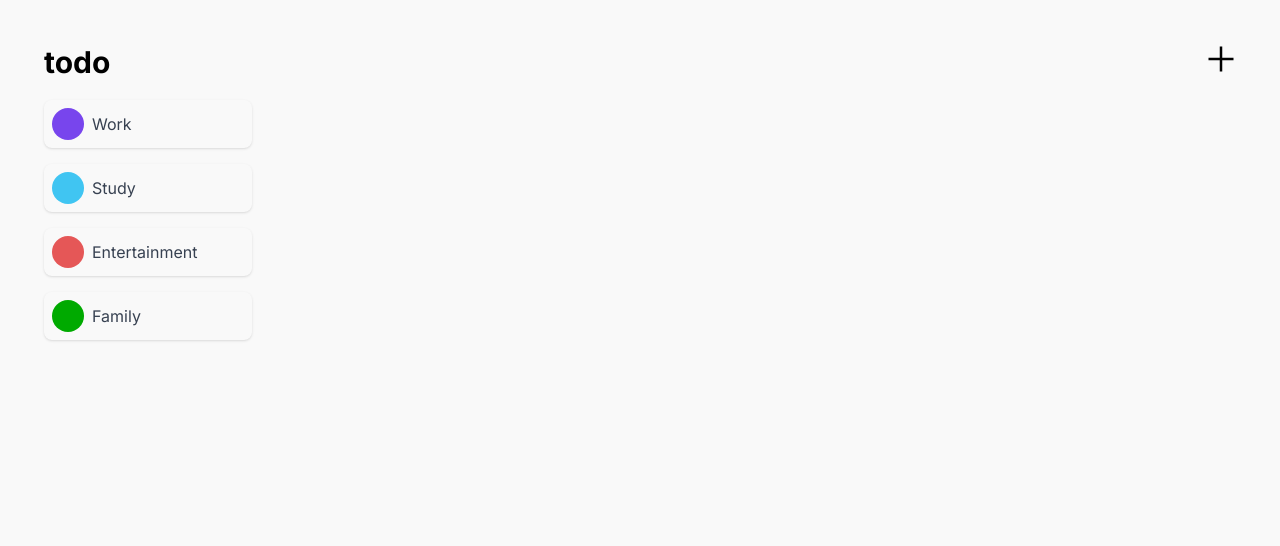
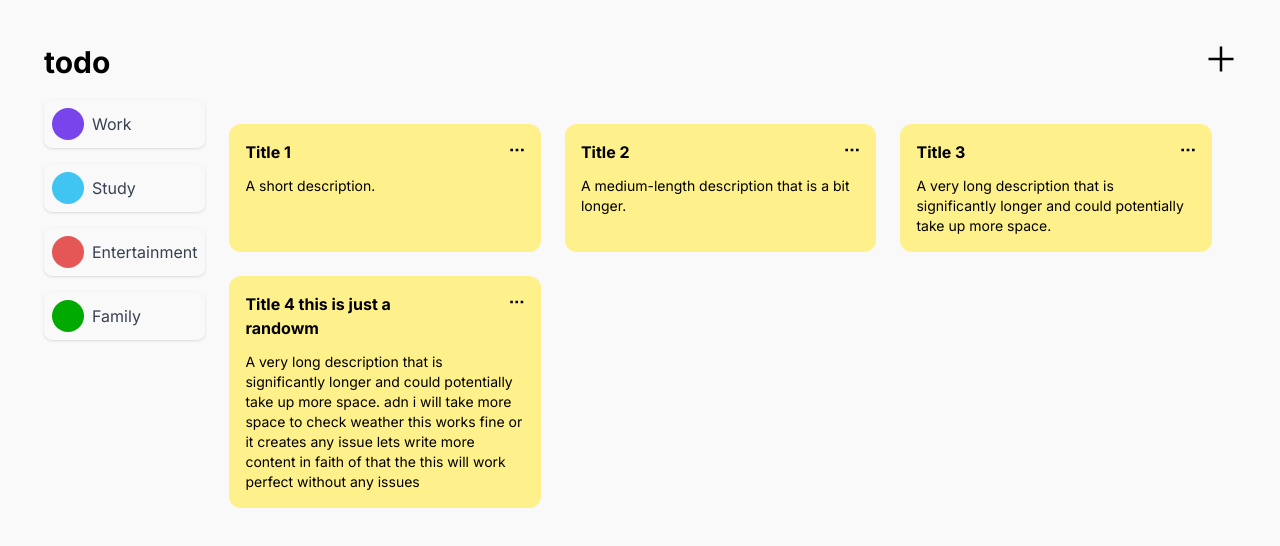
Before and after one commit to dineshsutihar/todo-fullstack, a Next.js app in the folder frontend/: page / in a window 1280 px wide. Shown: the top 546 px of the page. Built offline with nearby package versions, Linux system fonts and the light colour scheme.

Commit message:
frontend-ui: adds style and fixes the todo list content section

```diff
--- a/frontend/app/page.tsx
+++ b/frontend/app/page.tsx
@@ -1,12 +1,28 @@
 import Nav from "@/components/Nav";
 import Sidebar from "@/components/Sidebar";
+import Task from "@/components/Task";
 import Image from "next/image";
 
 export default function Home() {
+  const tasks = [
+    { title: 'Title 1', description: 'A short description.' },
+    { title: 'Title 2', description: 'A medium-length description that is a bit longer.' },
+    { title: 'Title 3', description: 'A very long description that is significantly longer and could potentially take up more space.' },
+    { title: 'Title 4 this is just a randowm ', description: 'A very long description that is significantly longer and could potentially take up more space.  adn i will take more space to check weather this works fine or it creates any issue lets write more content in faith of that the this will work perfect without any issues ' },
+    // Add more tasks as needed
+  ];
   return (
     <main className="p-11">
       <Nav />
-      <Sidebar />
+
+      <section className="flex">
+        <Sidebar />
+        <section className="grid grid-cols-1 sm:grid-cols-2 lg:grid-cols-3 gap-6 p-6">
+          {tasks.map((task, index) => (
+            <Task key={index} title={task.title} description={task.description} />
+          ))}
+        </section>
+      </section>
     </main>
   );
 }
--- /dev/null
+++ b/frontend/components/Task.tsx
@@ -0,0 +1,28 @@
+import { GrMore } from "react-icons/gr";
+
+type TaskProps = {
+    title: string,
+    description: string
+}
+
+export default function Task({ title, description }: TaskProps): JSX.Element {
+
+    function calculateRowSpan(description: string): number {
+        const length = description.length;
+        if (length > 300) return 4;
+        if (length > 200) return 3;
+        if (length > 100) return 2;
+        return 1;
+    }
+    const bentoGrid: number = calculateRowSpan(description);
+
+    return (
+        <div className={`bg-yellow-200 p-4 rounded-xl min-h-min lg:row-span-${bentoGrid}`}>
+            <div className="flex justify-between align-baseline items-baseline gap-12">
+                <h1 className="font-bold text-x pb-3">{title}</h1>
+                <GrMore />
+            </div>
+            <p className="text-sm">{description}</p>
+        </div>
+    )
+}
```
